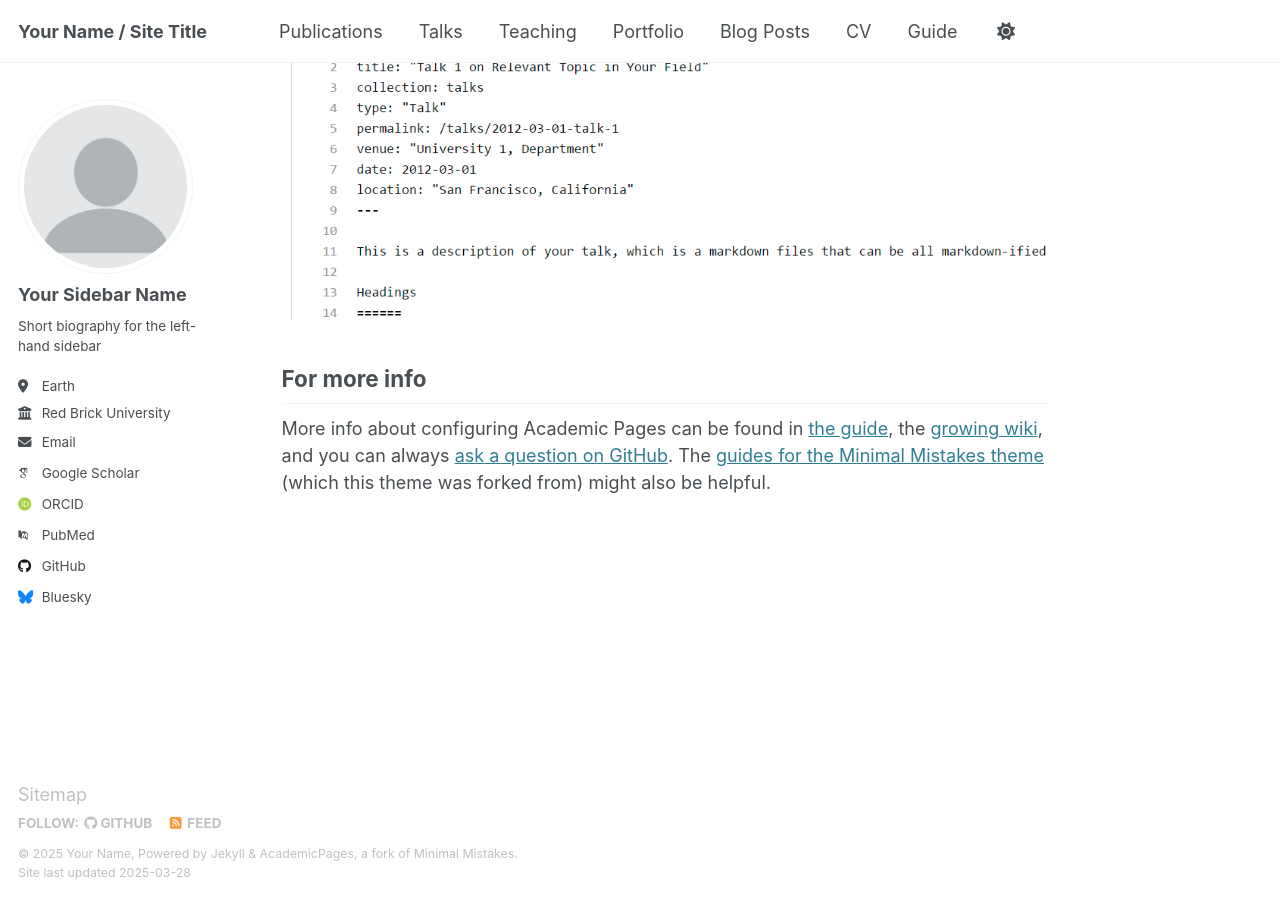
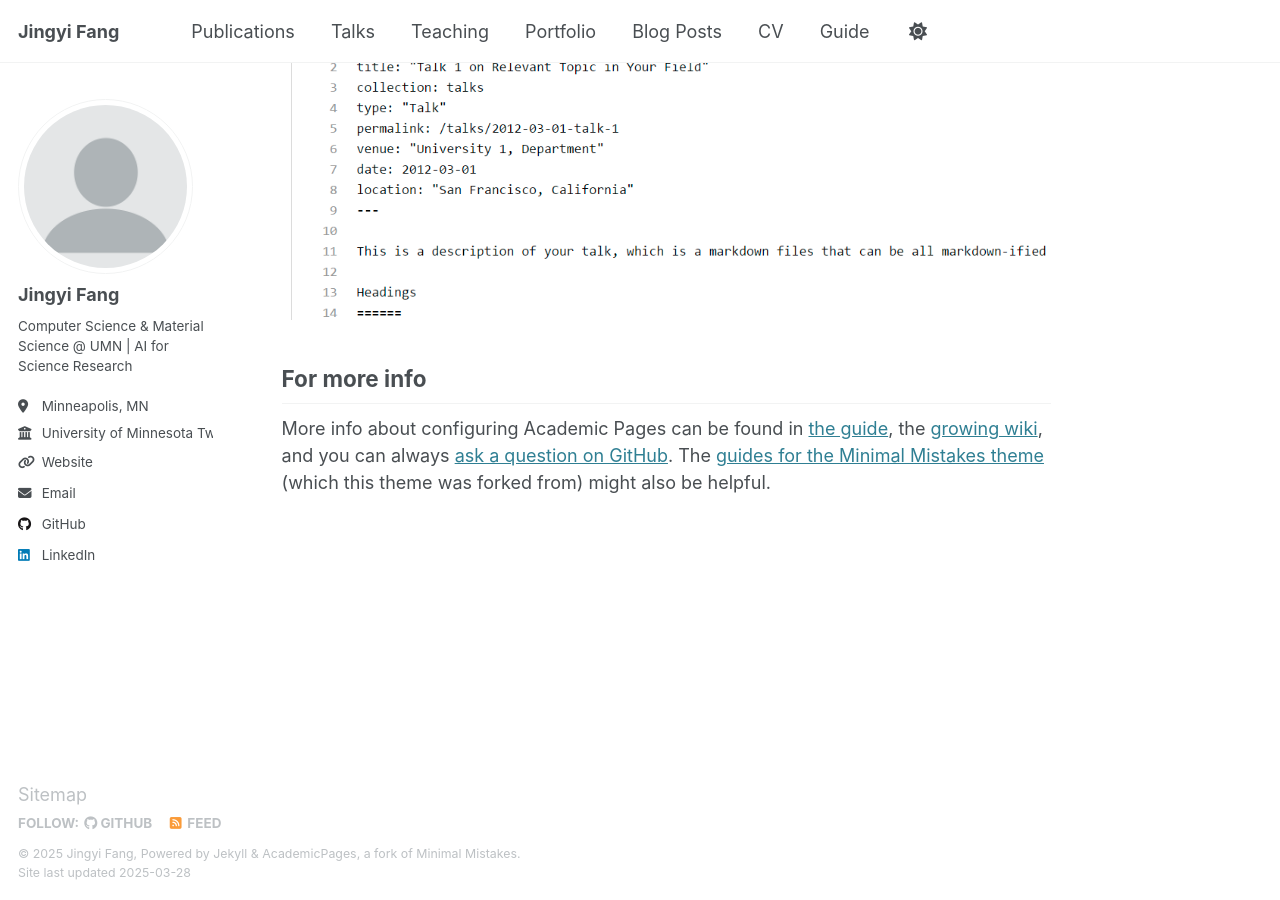
Before and after one commit to Abby0575/Abby057.github.io, a Jekyll site: the page built from _pages/about.md, in a window 1280 px wide and 900 px high, scrolled down 2635 px. Built offline with Jekyll 4.4.1, drawn with Linux system fonts in a browser that asks for light colours; some web fonts are replaced.

Commit message:
Update 1

```diff
--- a/_config.yml
+++ b/_config.yml
@@ -9,13 +9,13 @@
 # Basic Site Settings
 locale                   : "en-US"
 site_theme               : "default"
-title                    : "Your Name / Site Title"
+title                    : "Jingyi Fang"
 title_separator          : "-"
-name                     : &name "Your Name"
-description              : &description "personal description"
-url                      : https://academicpages.github.io # the base hostname & protocol for your site e.g. "https://[your GitHub username].github.io"
+name                     : &name "Jingyi Fang"
+description              : &description "Computer Science & Material Science student at the University of Minnesota Twin Cities"
+url                      : https://jingyifang.github.io # the base hostname & protocol for your site e.g. "https://[your GitHub username].github.io"
 baseurl                  : "" # the subpath of your site, e.g. "/blog"
-repository               : "academicpages/academicpages.github.io"
+repository               : "Abby0575/Abby_Fang.github.io"
 
 # Site Author - The following control what appear as part of the author content on the side bar.
 #               If a field is blank the icon and link will not appear, otherwise it will be shown.
@@ -23,21 +23,21 @@ repository               : "academicpages/academicpages.github.io"
 author:
   # Biographic information
   avatar           : "profile.png"
-  name             : "Your Sidebar Name"
+  name             : "Jingyi Fang"
   pronouns         : # example: "she/her"
-  bio              : "Short biography for the left-hand sidebar"
-  location         : "Earth"
-  employer         : "Red Brick University"
-  uri              : # URL
-  email            : "none@example.org"
+  bio              : "Computer Science & Material Science @ UMN | AI for Science Research"
+  location         : "Minneapolis, MN"
+  employer         : "University of Minnesota Twin Cities"
+  uri              : "https://jingyifang.github.io"
+  email            : "fang0575@umn.edu"
 
   # Academic websites
   arxiv            : # URL - Update with the correct link to your profile
-  googlescholar    : "https://scholar.google.com/citations?user=PS_CX0AAAAAJ"
+  googlescholar    : # "https://scholar.google.com/citations?user=PS_CX0AAAAAJ"
   impactstory      : # URL
-  orcid            : "http://orcid.org/yourorcidurl"
+  orcid            : # "http://orcid.org/yourorcidurl"
   semantic         : # URL
-  pubmed           : "https://www.ncbi.nlm.nih.gov/pubmed/?term=john+snow"
+  pubmed           : # "https://www.ncbi.nlm.nih.gov/pubmed/?term=john+snow"
   researchgate     : # URL
   scopus           : # URL
 
@@ -45,12 +45,12 @@ author:
   bitbucket        : # Username - Update with your username on the site
   codepen          : # Username
   dribbble         : # Username
-  github           : "academicpages"
+  github           : "fang0575"
   kaggle           : # Username
   stackoverflow    : # User number or user number and name (i.e., use "1" or "1/jeff-atwood")
 
   # Social media
-  bluesky          : "bsky.app" # Replace this with you Bluesky username
+  bluesky          : # "bsky.app" # Replace this with you Bluesky username
   facebook         : # Username
   flickr           : # Username
   foursquare       : # Username
@@ -59,7 +59,7 @@ author:
   keybase          : # Username
   instagram        : # Username
   lastfm           : # Username
-  linkedin         : # Username
+  linkedin         : "Jingyi Fang"
   mastodon         : # URL
   medium           : # URL
   pinterest        : # Username
```
